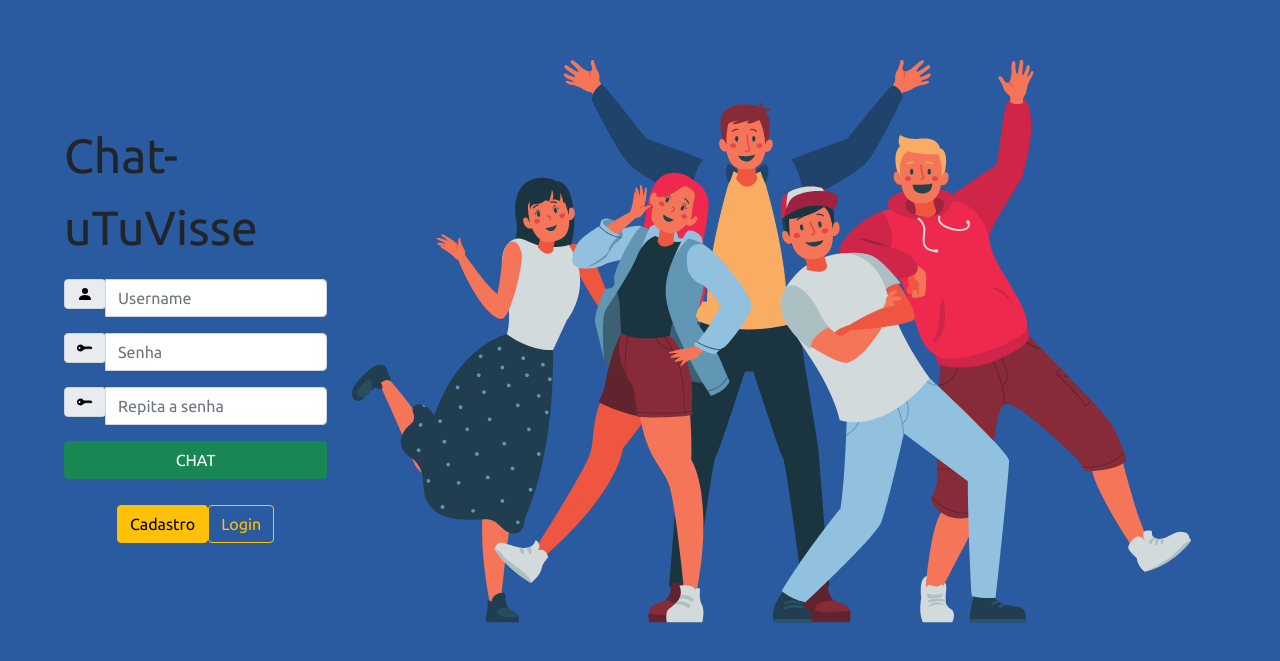
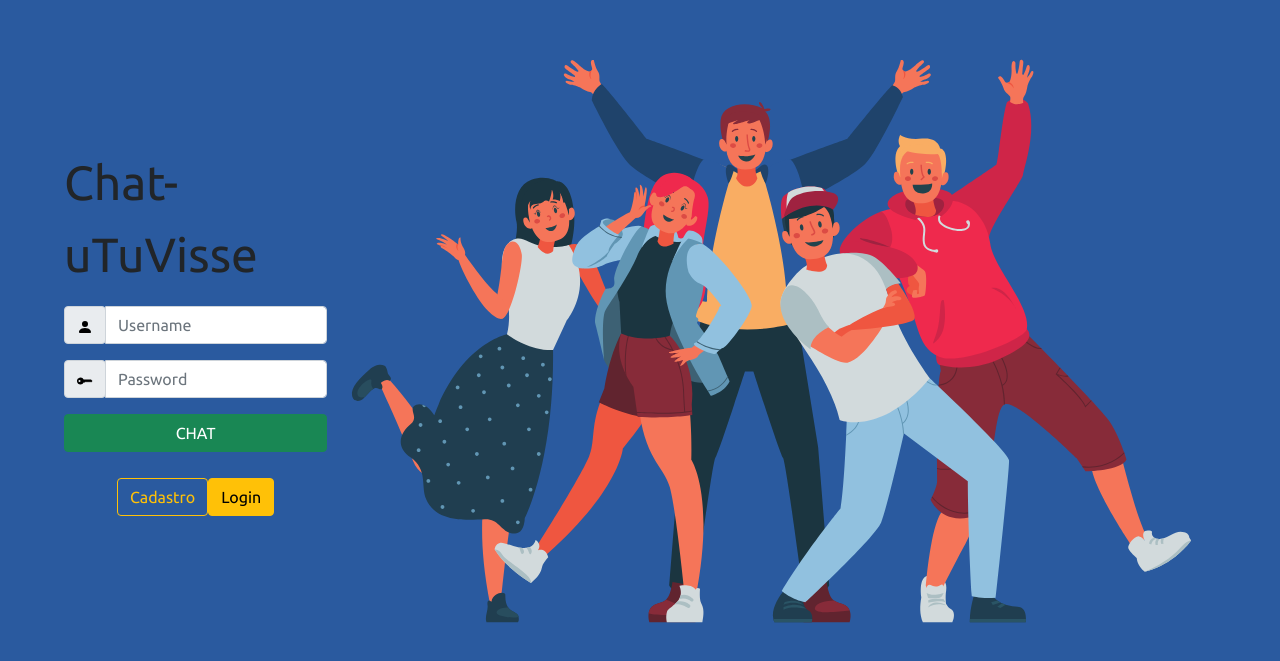
Before and after one commit to talis-fb/Chat, a React app: page / in a window 1280 px wide. Shown: the part 105-766 px from the top of the page. Built offline with nearby package versions, Linux system fonts and the light colour scheme.

Commit message:
Pequena refatoração dos códigos

```diff
--- a/client/src/pages/Home_Page/WelcomeScreen.js
+++ b/client/src/pages/Home_Page/WelcomeScreen.js
@@ -20,12 +20,7 @@ export default class WelcomeScreen extends React.Component{
 			},
 			redirect: null,
 			alert_error: null,
-            option: true
-            /*
-             * option...
-             * true - NEW USER
-             * false - LOG IN
-             */
+			option: false // TRUE - New User  ||  FALSE - LOG IN
 		}
 
 		this.handleInputChange = this.handleInputChange.bind(this)
@@ -40,15 +35,9 @@ export default class WelcomeScreen extends React.Component{
 		let passwordConfirm = this.state.form.passwordConfirm
 
 		let url
-		if( this.state.option ){
-			// REGISTER
-			url = 'http://localhost:3000/register'
-		} else {
-			// LOGIN
-			url = 'http://localhost:3000/login'
-		}
+		url = this.state.option ? 'http://localhost:3000/register' : 'http://localhost:3000/login'
 
-		// both passoword space aren't equals on option of create user
+		// both passoword space aren't equals in option create user
 		if( (passwordConfirm !== password) && this.state.option==true ){
 			this.setState({ alert_error: 'Senha inseridas diferentes' })
 			return
@@ -73,7 +62,7 @@ export default class WelcomeScreen extends React.Component{
 				const token = res.token
 				const user = JSON.stringify(res.user)
 
-			if (token && user) {
+				if ( token && user ) {
 					localStorage.setItem("token", token)
 					localStorage.setItem("user", user)
 					window.location.reload()
@@ -104,7 +93,7 @@ export default class WelcomeScreen extends React.Component{
 
 					<InputGroup className="mb-3 name-log">
 						<InputGroup.Prepend>
-							<InputGroup.Text id="basic-addon1"> <img src={iconUser} /> </InputGroup.Text>
+							<InputGroup.Text className="icone-botao" id="basic-addon1"> <img src={iconUser} /> </InputGroup.Text>
 						</InputGroup.Prepend>
 						<FormControl
 							onChange={this.handleInputChange}
@@ -118,7 +107,7 @@ export default class WelcomeScreen extends React.Component{
 
 					<InputGroup className="mb-3 name-log">
 						<InputGroup.Prepend>
-							<InputGroup.Text id="basic-addon1"> <img src={iconPassword} /> </InputGroup.Text>
+							<InputGroup.Text className="icone-botao" id="basic-addon1"> <img src={iconPassword} /> </InputGroup.Text>
 
 						</InputGroup.Prepend>
 						<FormControl
@@ -134,7 +123,7 @@ export default class WelcomeScreen extends React.Component{
 
 					<InputGroup className="mb-3 name-log">
 						<InputGroup.Prepend>
-							<InputGroup.Text id="basic-addon1"><img src={iconPassword} /></InputGroup.Text>
+							<InputGroup.Text className="icone-botao" id="basic-addon1"><img height="100%" src={iconPassword} /></InputGroup.Text>
 						</InputGroup.Prepend>
 						<FormControl
 							onChange={this.handleInputChange}
@@ -157,7 +146,7 @@ export default class WelcomeScreen extends React.Component{
 
 					<InputGroup className="mb-3 name-log">
 						<InputGroup.Prepend>
-							<InputGroup.Text id="basic-addon1">@</InputGroup.Text>
+							<InputGroup.Text className="icone-botao" id="basic-addon1"><img height="100%" src={iconUser} /></InputGroup.Text>
 						</InputGroup.Prepend>
 						<FormControl
 							onChange={this.handleInputChange}
@@ -172,7 +161,7 @@ export default class WelcomeScreen extends React.Component{
 
 					<InputGroup className="mb-3 name-log">
 						<InputGroup.Prepend>
-							<InputGroup.Text id="basic-addon1">@</InputGroup.Text>
+							<InputGroup.Text className="icone-botao" id="basic-addon1"><img height="100%" src={iconPassword} /></InputGroup.Text>
 						</InputGroup.Prepend>
 						<FormControl
 							onChange={this.handleInputChange}
--- a/client/src/pages/Home_Page/WelcomeScreen.scss
+++ b/client/src/pages/Home_Page/WelcomeScreen.scss
@@ -12,6 +12,7 @@ body {
     margin: 0 auto;
     display: grid;
     grid-template-columns: 1fr 1fr;
+
 
 	header {
 		font-size: 3rem;
@@ -32,6 +33,9 @@ body {
 		flex-direction: column;
 		justify-content: center;
 		align-items: center;
+		.icone-botao{
+			display: block;
+		}
 		& > input{
 			width: 95%;
 			height: 3rem;
```
Also changed, not shown: client/src/pages/Chat/App.js (+6 -6 lines), client/src/pages/Chat/Components/Space_Contacts/AddContact/AddContact.js (renamed from client/src/pages/Chat/Components/ContactsSpace/AddContact/AddContact.js), client/src/pages/Chat/Components/Space_Contacts/AddContact/AddContact.scss (renamed from client/src/pages/Chat/Components/ContactsSpace/AddContact/AddContact.scss), client/src/pages/Chat/Components/Space_Contacts/BlockOfContact/BlockOfContact.js (renamed from client/src/pages/Chat/Components/ContactsSpace/BlockOfContact/BlockOfContact.js), client/src/pages/Chat/Components/Space_Contacts/BlockOfContact/BlockOfContact.scss (renamed from client/src/pages/Chat/Components/ContactsSpace/BlockOfContact/BlockOfContact.scss), client/src/pages/Chat/Components/Space_Contacts/WithoutContacts/WithoutContacts.js (renamed from client/src/pages/Chat/Components/ContactsSpace/WithoutContacts/WithoutContacts.js), client/src/pages/Chat/Components/Space_Contacts/WithoutContacts/WithoutContacts.scss (renamed from client/src/pages/Chat/Components/ContactsSpace/WithoutContacts/WithoutContacts.scss), client/src/pages/Chat/Components/Space_Messages/Messages/Messages.js (renamed from client/src/pages/Chat/Components/MessagesSpace/Messages/Messages.js), client/src/pages/Chat/Components/Space_Messages/Messages/Messages.scss (renamed from client/src/pages/Chat/Components/MessagesSpace/Messages/Messages.scss), client/src/pages/Chat/Components/Space_Messages/SpaceMessageEmpty/SpaceMessageEmpty.js (renamed from client/src/pages/Chat/Components/MessagesSpace/SpaceMessageEmpty/SpaceMessageEmpty.js), client/src/pages/Chat/Components/Space_Messages/SpaceMessageEmpty/SpaceMessageEmpty.scss (renamed from client/src/pages/Chat/Components/MessagesSpace/SpaceMessageEmpty/SpaceMessageEmpty.scss), client/src/pages/Chat/Components/Space_Messages/TextToSend/TextToSend.js (renamed from client/src/pages/Chat/Components/MessagesSpace/TextToSend/TextToSend.js), client/src/pages/Chat/Components/Space_Messages/TextToSend/TextToSend.scss (renamed from client/src/pages/Chat/Components/MessagesSpace/TextToSend/TextToSend.scss). Lines whose indentation alone changed are shown as unchanged.
